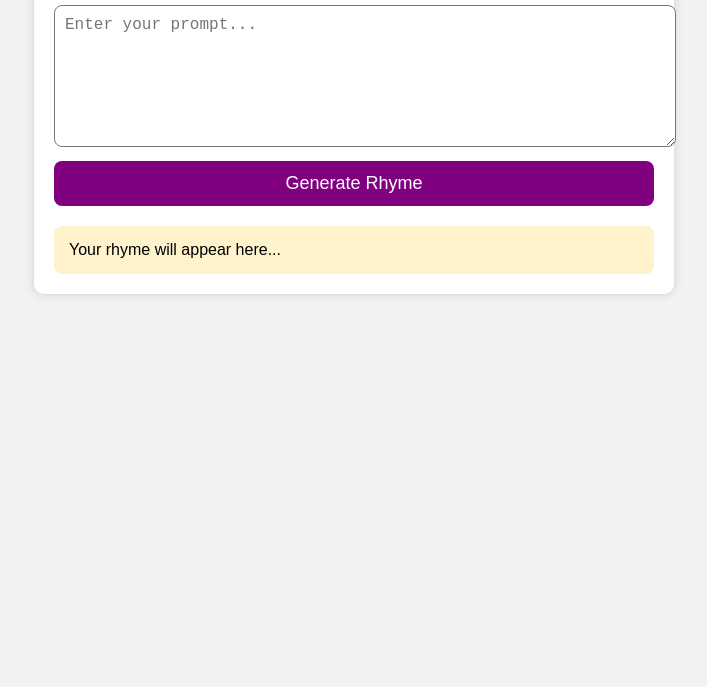
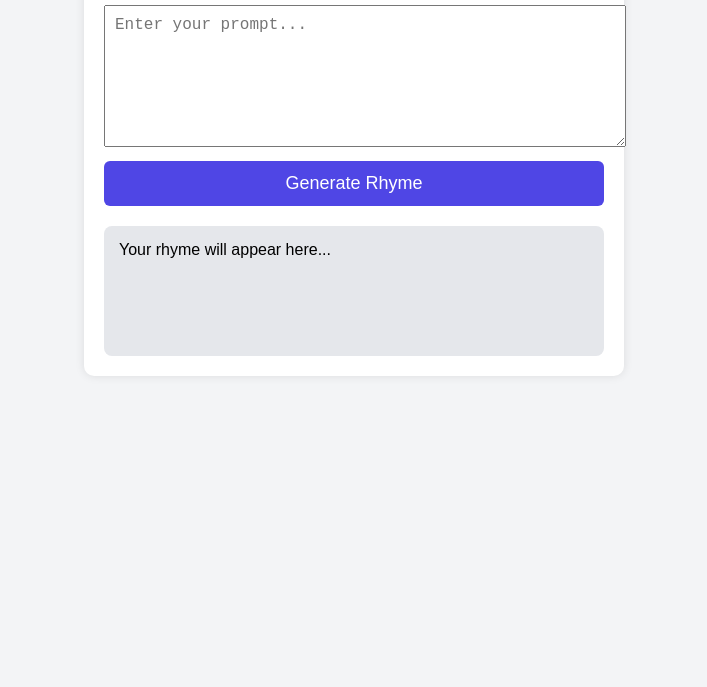
Before and after one commit to kamalsinghrajput509-cpu/rhymes-ai-frontend, a plain HTML site: page index.html in a window 1280 px wide. Shown: the part 113-800 px from the top of the page, without its empty margins (286-993 px from the left). Drawn offline with Linux system fonts and the light colour scheme.

Commit message:
Update style.css

```diff
--- a/style.css
+++ b/style.css
@@ -1,42 +1,51 @@
 body {
-    background: #f2f2f2;
     font-family: Arial, sans-serif;
+    background: #f3f4f6;
+    margin: 0;
+    padding: 20px;
 }
 
 .container {
-    width: 90%;
-    max-width: 600px;
+    max-width: 500px;
     margin: auto;
-    margin-top: 30px;
     background: white;
     padding: 20px;
     border-radius: 10px;
-    box-shadow: 0px 0px 10px #ccc;
+    box-shadow: 0 0 10px rgba(0,0,0,0.1);
+}
+
+h2 {
+    text-align: center;
 }
 
 textarea {
     width: 100%;
     height: 120px;
+    margin: 10px 0;
     padding: 10px;
-    border-radius: 8px;
     font-size: 16px;
 }
 
 button {
     width: 100%;
-    margin-top: 10px;
     padding: 12px;
-    background: purple;
+    background: #4f46e5;
     color: white;
     border: none;
-    border-radius: 8px;
+    border-radius: 6px;
+    cursor: pointer;
     font-size: 18px;
+}
+
+button:hover {
+    background: #4338ca;
 }
 
 #output {
     margin-top: 20px;
+    padding: 15px;
+    background: #e5e7eb;
+    border-radius: 8px;
+    min-height: 100px;
     white-space: pre-wrap;
-    background: #fff3cd;
-    padding: 15px;
-    border-radius: 8px;
-  }
+}
```
